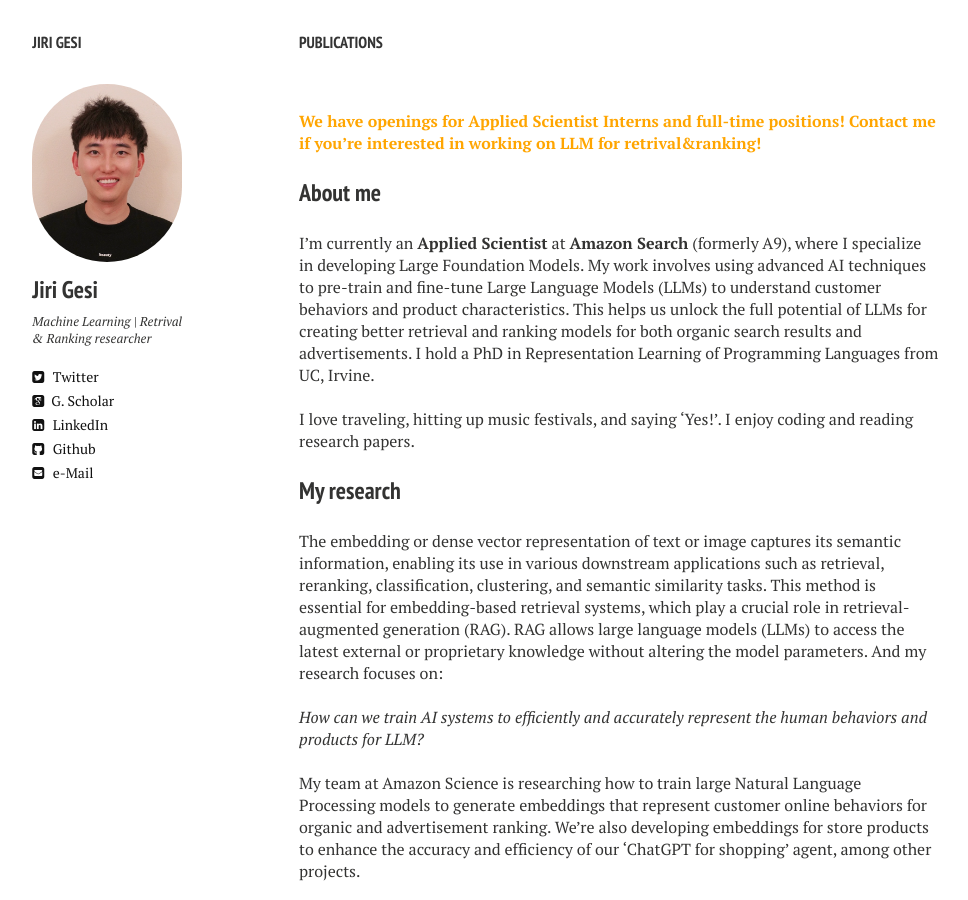
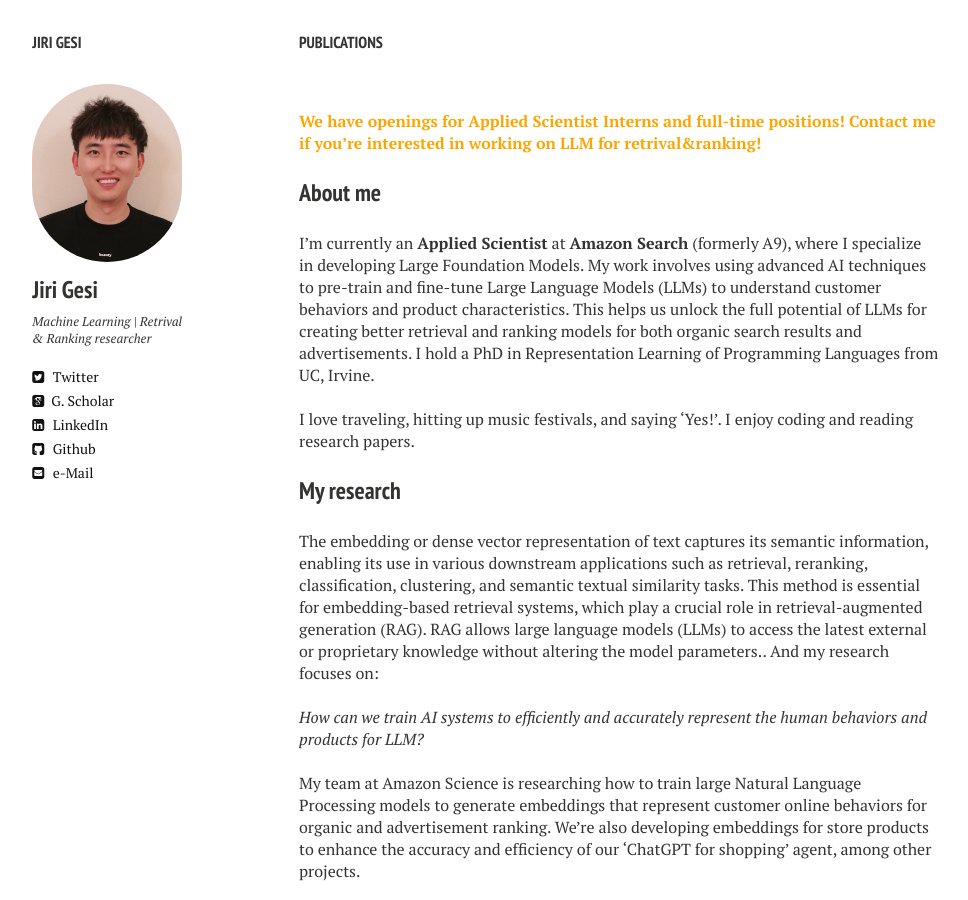
Before and after one commit to Jirigesi/Jirigesi.github.io, a Jekyll site: the page built from index.md, in a window 1280 px wide and 900 px high. Shown: the whole window, without its empty margins (21-989 px from the left). Built offline with Jekyll 4.4.1, drawn with Linux system fonts in a browser that asks for light colours; nearby versions of some CDN libraries; comment, search, counter and statistics services are not loaded.

Commit message:
Update index.md

```diff
--- a/index.md
+++ b/index.md
@@ -17,7 +17,7 @@ I love traveling, hitting up music festivals, and saying 'Yes!'. I enjoy coding
 
 ### My research
 
-The embedding or dense vector representation of text or image captures its semantic information, enabling its use in various downstream applications such as retrieval, reranking, classification, clustering, and semantic similarity tasks. This method is essential for embedding-based retrieval systems, which play a crucial role in retrieval-augmented generation (RAG). RAG allows large language models (LLMs) to access the latest external or proprietary knowledge without altering the model parameters. And my research focuses on:
+The embedding or dense vector representation of text captures its semantic information, enabling its use in various downstream applications such as retrieval, reranking, classification, clustering, and semantic textual similarity tasks. This method is essential for embedding-based retrieval systems, which play a crucial role in retrieval-augmented generation (RAG). RAG allows large language models (LLMs) to access the latest external or proprietary knowledge without altering the model parameters.. And my research focuses on:
 
 <br />
 
```
